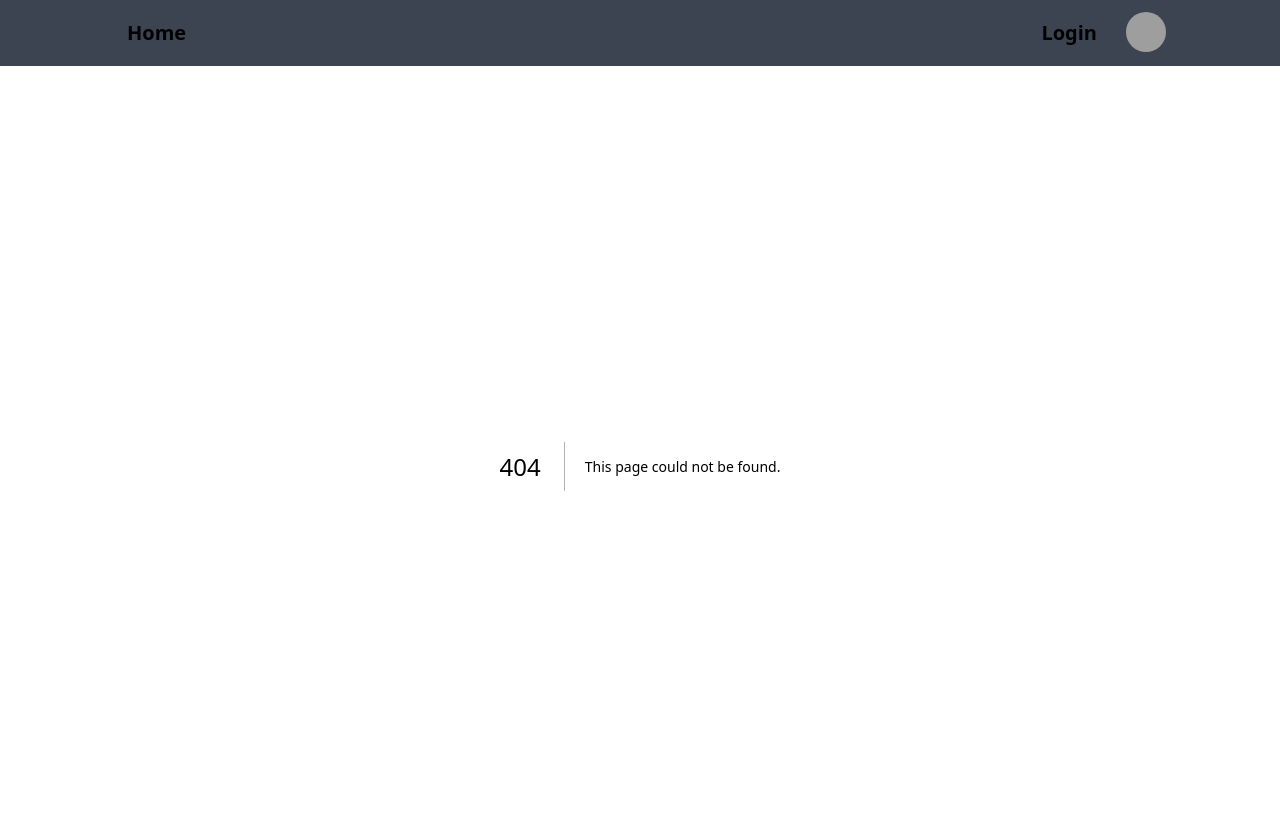
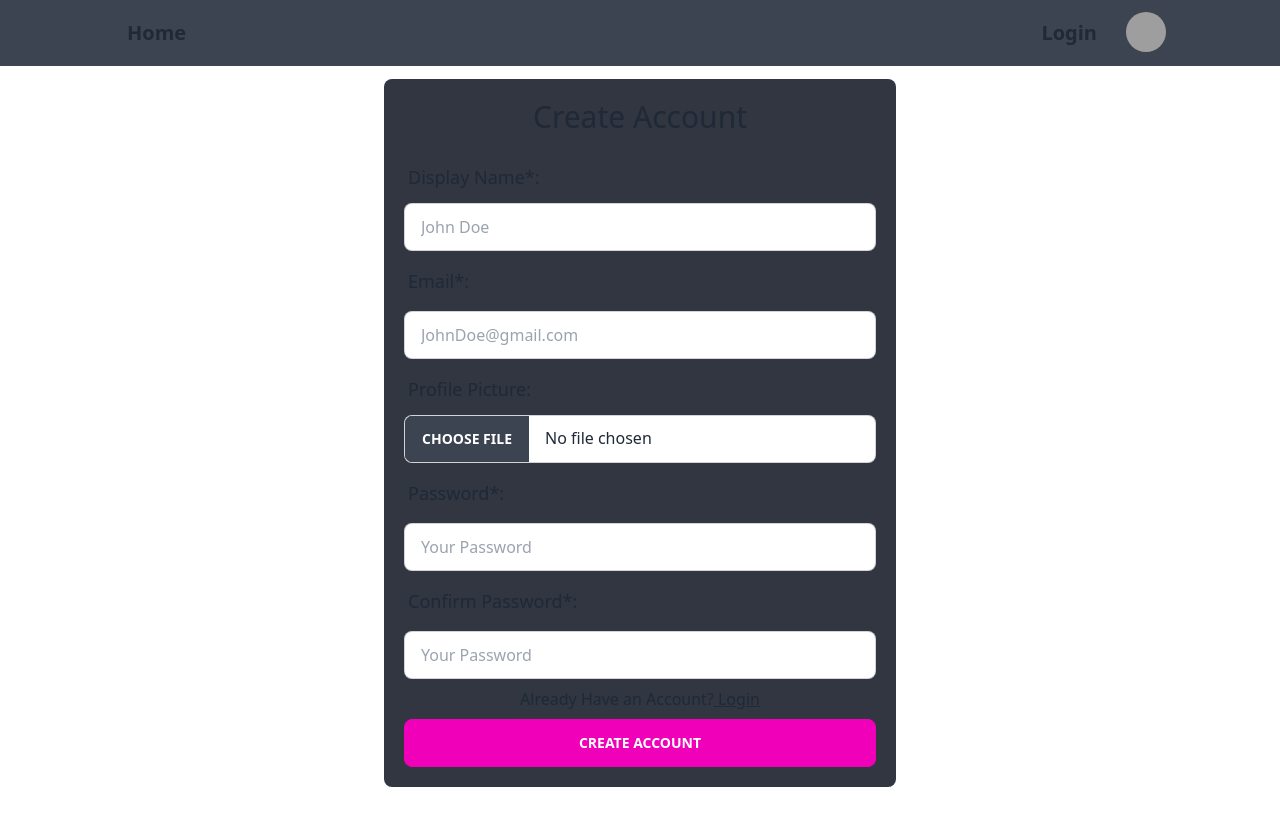
Before and after one commit to pathu-221/socially-unique-mern, a Next.js app: page /register in a window 1280 px wide. Before the commit this address had no page. Shown: the top 826 px of the page. After the commit the page ends 800 px from the top, so only its background shows below. Built offline with nearby package versions, Linux system fonts and the light colour scheme; grey boxes are pictures that could not be loaded.

Commit message:
added login and signup page

```diff
--- a/src/components/Navbar.tsx
+++ b/src/components/Navbar.tsx
@@ -6,7 +6,7 @@ function Navbar() {
     const user = useUser();
 
     return (
-        <nav className="navbar bg-neutral lg:px-[110px]">
+        <nav className="navbar bg-neutral lg:px-[110px] sticky top-0 z-10">
             <div className="flex-1">
                 <Link href={'/'} className="btn btn-ghost normal-case text-xl">
                 Home
--- a/src/components/PostContent.tsx
+++ b/src/components/PostContent.tsx
@@ -3,7 +3,7 @@
 function PostContent() {
     return (
         <>
-            <div className="card max-w-full bg-base-100 shadow-xl">
+            <div className="card max-w-full bg-base-100 shadow-xl max-h-[520px]">
                 <div className="card-body pb-3">
                     <div className="flex gap-3 items-center justify-start" >
                     <img className='rounded-full w-12 h-12' src="https://api.dicebear.com/6.x/fun-emoji/svg?seed=Kiki" />
@@ -15,7 +15,7 @@ function PostContent() {
                     <p>If a dog chews shoes whose shoes does he choose?</p>
                 </div>
                 <figure>
-                    <img src="https://images.unsplash.com/photo-1683380381470-8bb7e42aa5b0?ixlib=rb-4.0.3&ixid=M3wxMjA3fDB8MHxlZGl0b3JpYWwtZmVlZHw4fHx8ZW58MHx8fHx8&auto=format&fit=crop&w=500&q=60" alt="unsplash" />
+                    <img className="w-full object-cover max-h-full" src="https://source.unsplash.com/random/?city,night" alt="unsplash" />
                 </figure>
             </div>
         </>
--- a/src/pages/_app.tsx
+++ b/src/pages/_app.tsx
@@ -4,7 +4,7 @@ import Navbar from '@/components/Navbar'
 
 export default function App({ Component, pageProps }: AppProps) {
   return <>
-  <Navbar />
-   <Component {...pageProps} />
-   </>
+    <Navbar />
+    <Component {...pageProps} />
+  </>
 }
--- a/src/pages/index.tsx
+++ b/src/pages/index.tsx
@@ -3,8 +3,8 @@ import PostFeed from "@/components/PostFeed"
 export default function Home() {
   return (
     <>
-    <main className="flex items-center overflow-hidden justify-center">
-      <div className="max-w-1/2 h-full bg-neutral-focus p-5 ">
+    <main className="main-page">
+      <div className="main-page-content">
         <PostFeed />
       </div>
     </main>
--- /dev/null
+++ b/src/pages/login/index.tsx
@@ -0,0 +1,41 @@
+import Link from "next/link";
+
+function LoginPage() {
+    return (
+        <main className="main-page items-center h-[calc(100vh-66px)]"  >
+            <section className="items-center max-w-[40%] main-page-content bg-neutral-focus text-center">
+                <h1 className="mb-5 text-3xl">Login</h1>
+                <form className="flex flex-col gap-3">
+                    <div className="flex flex-col gap-2">
+                        <label className="label">
+                            <span className="label-text text-xl">Email: </span>
+                        </label>
+                        <input
+                        type='email'
+                        placeholder="JohnDoe@gmail.com"
+                        className="input input-bordered w-full"
+                        />
+                    </div>
+                    <div className="flex flex-col gap-2">
+                        <label className="label">
+                            <span className="label-text text-xl">Password: </span>
+                        </label>
+                        <input
+                        type='password'
+                        placeholder="Your Password"
+                        className="input input-bordered w-full"
+                        />
+                    </div>
+                    <span className="text-md ">
+                        Don't have an Account?
+                        <Link className="underline hover:no-underline" href="/register"> Create Account
+                        </Link>
+                    </span>
+                    <button type='submit' className="btn btn-secondary">Login</button>
+                </form>
+            </section>
+        </main>
+    );
+}
+
+export default LoginPage;
--- /dev/null
+++ b/src/pages/register/index.tsx
@@ -0,0 +1,78 @@
+import Link from "next/link";
+
+function SignUpPage() {
+
+    return (
+        <main className="main-page items-center h-[calc(100vh-66px)]"  >
+            <section className="items-center max-w-[40%] main-page-content bg-neutral-focus text-center">
+            <h1 className="mb-5 text-3xl">Create Account</h1>
+                <form className="flex flex-col gap-2">
+                <div className="flex flex-col gap-1">
+                        <label className="label">
+                            <span className="label-text text-lg">Display Name*: </span>
+                        </label>
+                        <input
+                        type='text'
+                        required
+                        placeholder="John Doe"
+                        className="input input-bordered w-full"
+                        />
+                    </div>
+                    <div className="flex flex-col gap-2">
+                        <label className="label">
+                            <span className="label-text text-lg">Email*: </span>
+                        </label>
+                        <input
+                        type='email'
+                        required
+                        placeholder="JohnDoe@gmail.com"
+                        className="input input-bordered w-full"
+                        />
+                    </div>
+                    <div className="flex flex-col gap-1">
+                        <label className="label">
+                            <span className="label-text text-lg">Profile Picture: </span>
+                        </label>
+                        <input
+                        type='file'
+                        required
+                        accept=".jpeg, .jpg, .png"
+                        placeholder="John Doe"
+                        className="file-input file-input-bordered w-full"
+                        />
+                    </div>
+                    <div className="flex flex-col gap-2">
+                        <label className="label">
+                            <span className="label-text text-lg">Password*: </span>
+                        </label>
+                        <input
+                        required
+                        type='password'
+                        placeholder="Your Password"
+                        className="input input-bordered w-full"
+                        />
+                    </div>
+                    <div className="flex flex-col gap-2">
+                        <label className="label">
+                            <span className="label-text text-lg">Confirm Password*: </span>
+                        </label>
+                        <input
+                        required
+                        type='password'
+                        placeholder="Your Password"
+                        className="input input-bordered w-full"
+                        />
+                    </div>
+                    <span className="text-md ">
+                        Already Have an Account?
+                        <Link className="underline hover:no-underline" href="/login"> Login
+                        </Link>
+                    </span>
+                    <button type='submit' className="btn btn-secondary">Create Account</button>
+                </form>
+            </section>
+        </main>
+    );
+}
+
+export default SignUpPage;
--- a/src/styles/globals.css
+++ b/src/styles/globals.css
@@ -1,3 +1,15 @@
 @tailwind base;
 @tailwind components;
 @tailwind utilities;
+
+
+
+
+
+.main-page {
+    @apply flex items-center overflow-hidden justify-center
+}
+
+.main-page-content {
+    @apply w-[50%] rounded-lg bg-neutral-focus p-5
+}
```
